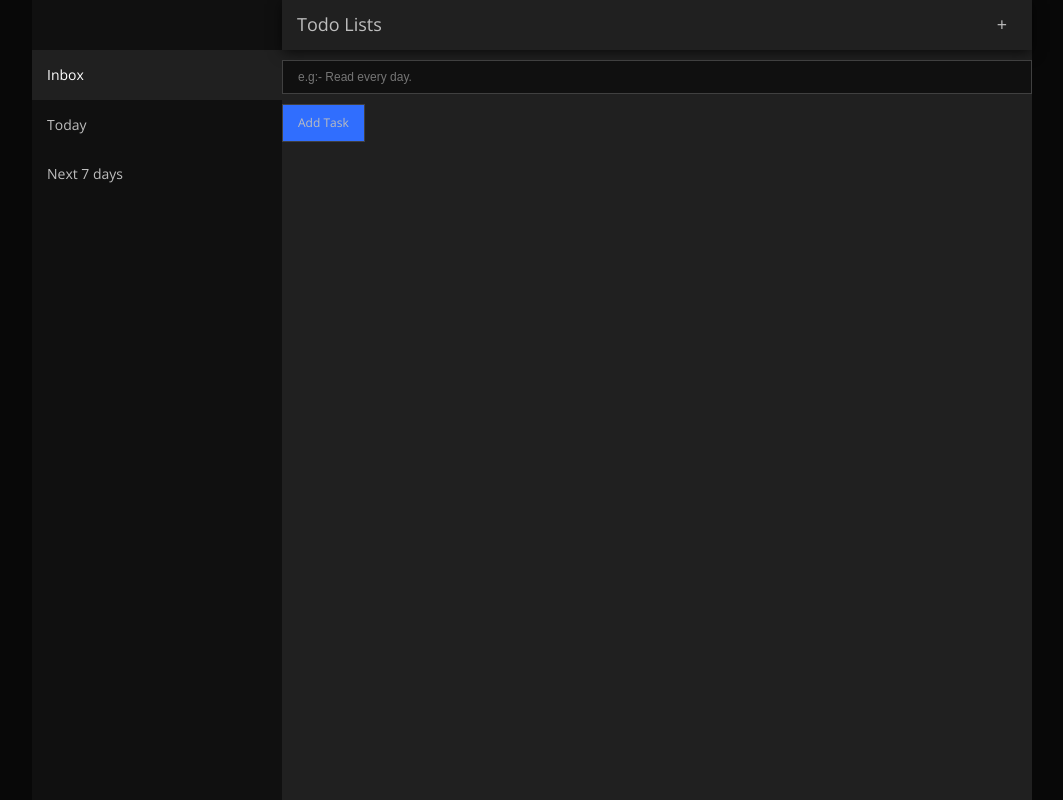
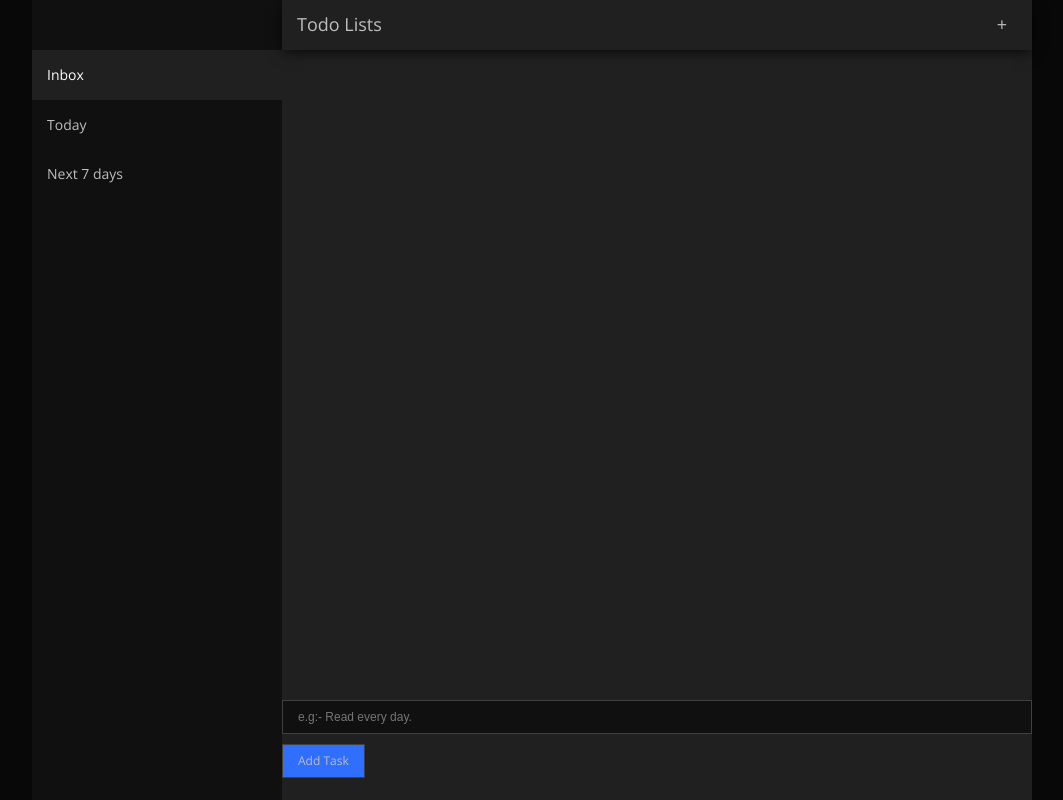
Before and after one commit to rajnishcoder/todoApp, an Angular app: page /home in a window 1280 px wide. Shown: the whole page, without its empty margins (108-1171 px from the left). Built offline with nearby package versions, Linux system fonts and the light colour scheme.

Commit message:
task scroll changed

```diff
--- a/src/app/common/css/common.scss
+++ b/src/app/common/css/common.scss
@@ -149,7 +149,7 @@ input {
 	float: left;
 	font-size: $font12;
 	background-color: $primaryColor;
-	padding: 8px 15px;
+	padding: 6px 15px;
 	cursor: pointer;
 	@include transition(0.3s all 0s ease);
 	@include border(1px solid $borderColor);
--- a/src/app/components/container/container.component.scss
+++ b/src/app/components/container/container.component.scss
@@ -6,6 +6,10 @@
 .addInputWrap {
     float: left;
     width: 100%;
+}
+.todoList {
+    overflow-y: auto;
+    height: 80vh;
 }
 .todoList li {
     width: 100%;
```
